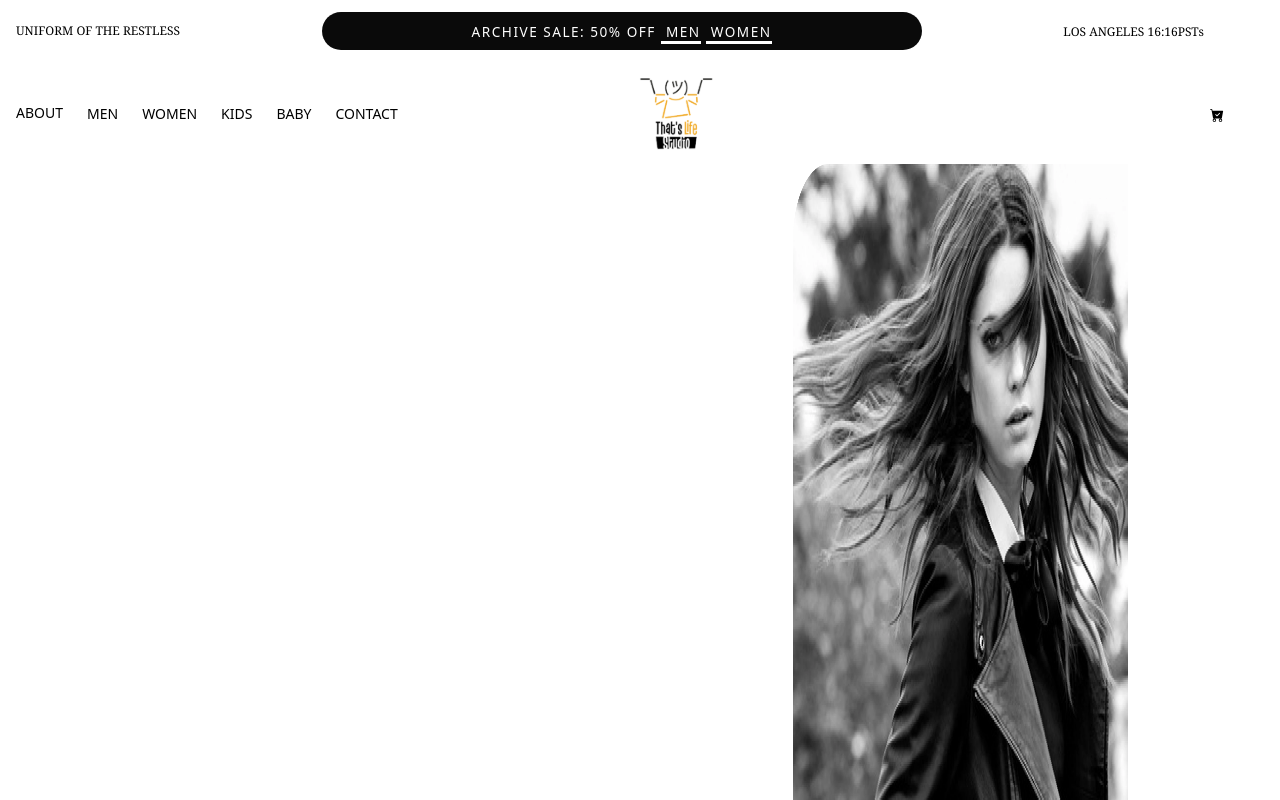
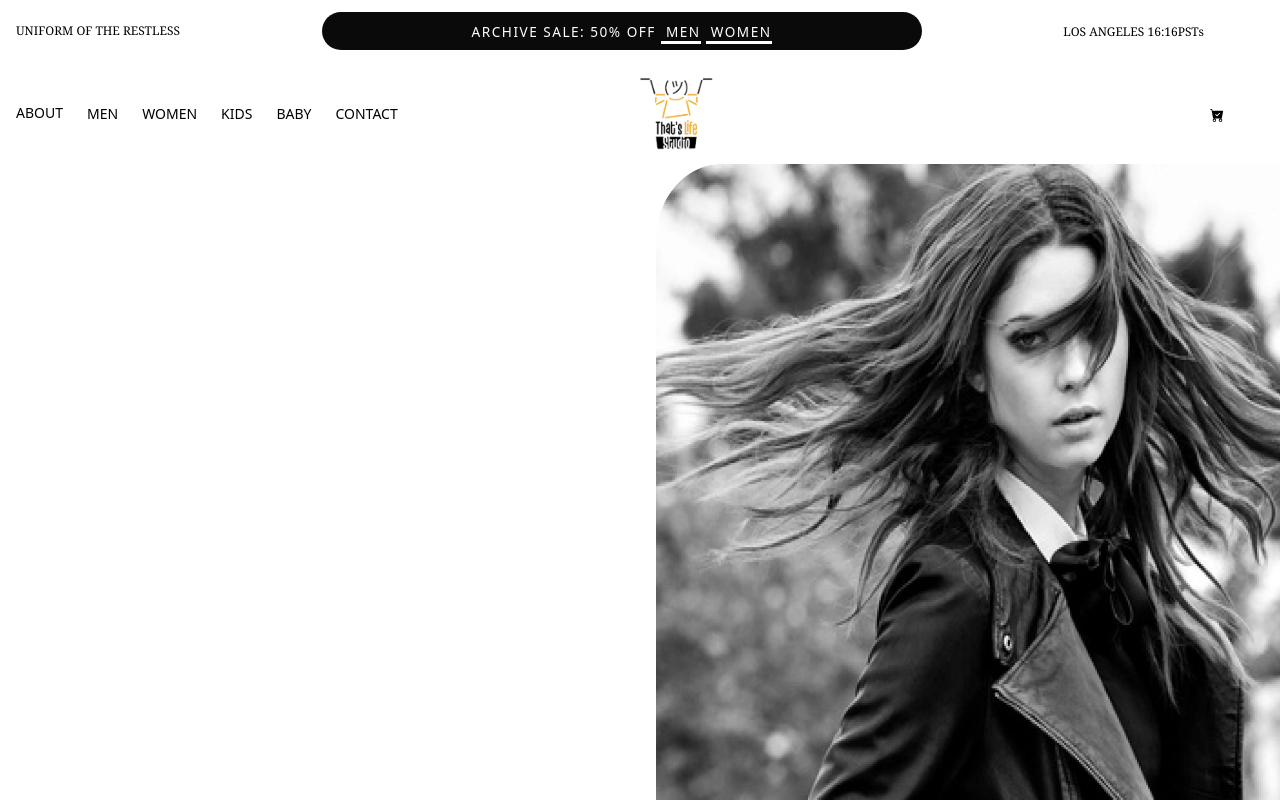
Before and after one commit to irving1364/that, a Next.js app: page /Payment in a window 1280 px wide. Shown: the top 800 px of the page. Built offline with nearby package versions, Linux system fonts and the light colour scheme.

Commit message:
Add files via upload

```diff
--- a/pages/Payment.js
+++ b/pages/Payment.js
@@ -48,7 +48,7 @@ if(isLoad){
       <Grid item xs={12}>
 
       </Grid>
-      <Grid item xs={11} md={10}>
+      <Grid item xs={11} md={12}>
         <Grid container columnSpacing={4} justifyContent={"space-around"}>
           <Grid item xs={12} md={6}>
 
@@ -57,7 +57,7 @@ if(isLoad){
                      totalPriceProds = { totalPriceProds }
             />
           </Grid>
-          <Grid item xs={12}md={4} className="mt-14">
+          <Grid item xs={12}md={6} className="mt-14">
             <ContainerImage>
                 <Image src="/images/bgPayment.webp" />
                 <ContainerText>
```
